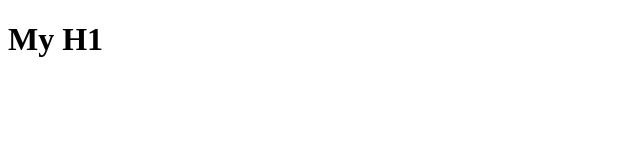
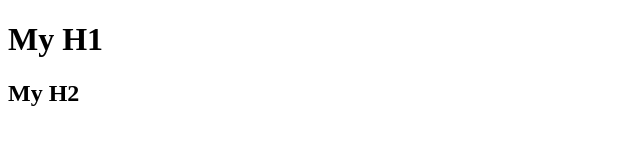
Before and after one commit to woozyfr/helloWorld, a plain HTML site: page index.html in a window 1280 px wide. Shown: the whole page, without its empty margins (0-640 px from the left). Drawn offline with Linux system fonts and the light colour scheme.

Commit message:
Add H2
add H2 quickly

```diff
--- a/index.html
+++ b/index.html
@@ -7,5 +7,6 @@
 </head>
 <body>
     <h1>My H1</h1>
+    <h2>My H2</h2>
 </body>
 </html>
```
